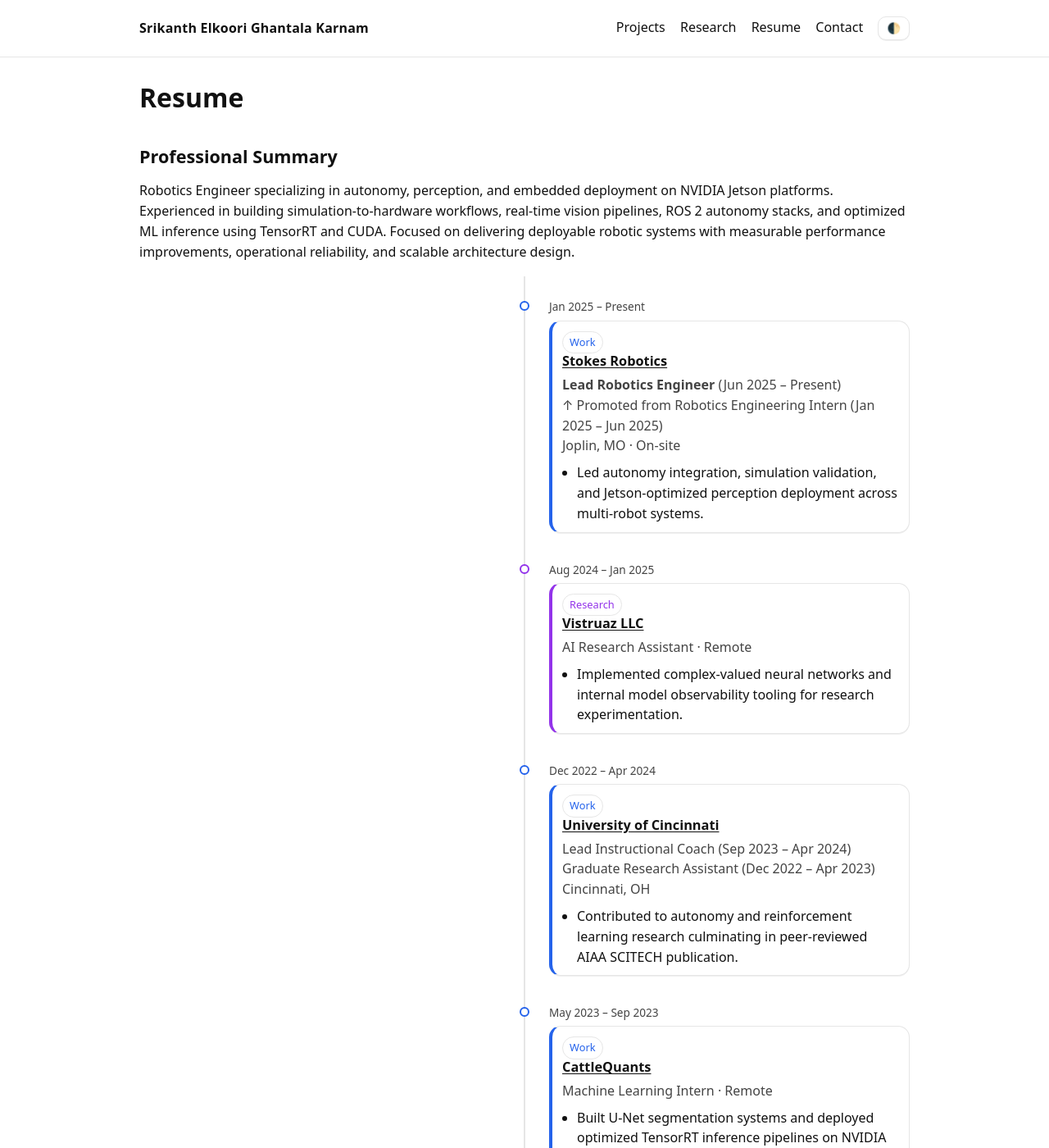
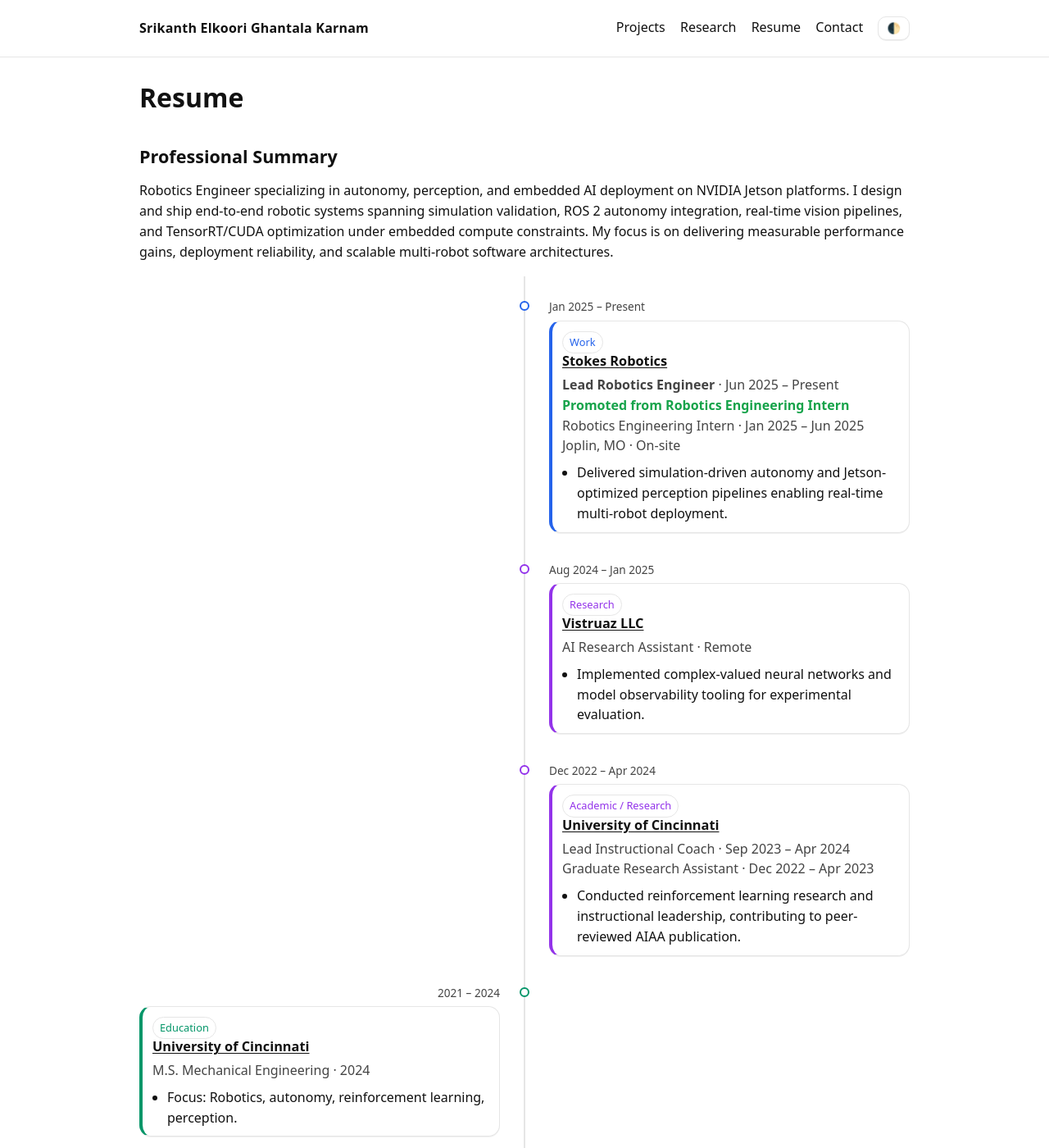
Before and after one commit to S-EGK/S-EGK.github.io, a Jekyll site: the page built from resume.md, in a window 1280 px wide and 1400 px high. Shown: the whole window at 82% size. Built offline with Jekyll 4.4.1, drawn with Linux system fonts in a browser that asks for light colours; some of the changed text lies outside the part shown.

Commit message:
Resume refinement: promotions, layout fix, skills restored, robots structured

```diff
--- a/resume.md
+++ b/resume.md
@@ -6,28 +6,36 @@ permalink: /resume/
 
 ## Professional Summary
 
-Robotics Engineer specializing in autonomy, perception, and embedded deployment on NVIDIA Jetson platforms.
-Experienced in building simulation-to-hardware workflows, real-time vision pipelines, ROS 2 autonomy stacks, and optimized ML inference using TensorRT and CUDA.
-Focused on delivering deployable robotic systems with measurable performance improvements, operational reliability, and scalable architecture design.
+Robotics Engineer specializing in autonomy, perception, and embedded AI deployment on NVIDIA Jetson platforms. I design and ship end-to-end robotic systems spanning simulation validation, ROS 2 autonomy integration, real-time vision pipelines, and TensorRT/CUDA optimization under embedded compute constraints. My focus is on delivering measurable performance gains, deployment reliability, and scalable multi-robot software architectures.
 
 <div class="timeline">
 
-  <!-- STOKES ROBOTICS -->
+  <!-- STOKES ROBOTICS (promotion clearly shown) -->
   <div class="tl-item">
     <div class="tl-left"></div>
     <div class="tl-mid"><div class="tl-dot work"></div></div>
     <div class="tl-right">
       <div class="tl-date">Jan 2025 – Present</div>
-      <div class="tl-card work">
+      <div class="tl-card work full">
         <span class="tl-tag work">Work</span>
-        <h3><a href="https://stokesrobotics.com" target="_blank">Stokes Robotics</a></h3>
+        <h3>
+          <a href="https://stokesrobotics.com" target="_blank">
+            Stokes Robotics
+          </a>
+        </h3>
+
         <p class="muted">
-          <strong>Lead Robotics Engineer</strong> (Jun 2025 – Present)<br>
-          ↑ Promoted from Robotics Engineering Intern (Jan 2025 – Jun 2025)<br>
+          <strong>Lead Robotics Engineer</strong> · Jun 2025 – Present
+          <br>
+          <span class="promotion">Promoted from Robotics Engineering Intern</span>
+          <br>
+          Robotics Engineering Intern · Jan 2025 – Jun 2025
+          <br>
           Joplin, MO · On-site
         </p>
+
         <ul>
-          <li>Led autonomy integration, simulation validation, and Jetson-optimized perception deployment across multi-robot systems.</li>
+          <li>Delivered simulation-driven autonomy and Jetson-optimized perception pipelines enabling real-time multi-robot deployment.</li>
         </ul>
       </div>
     </div>
@@ -39,36 +47,65 @@ Focused on delivering deployable robotic systems with measurable performance imp
     <div class="tl-mid"><div class="tl-dot research"></div></div>
     <div class="tl-right">
       <div class="tl-date">Aug 2024 – Jan 2025</div>
-      <div class="tl-card research">
+      <div class="tl-card research full">
         <span class="tl-tag research">Research</span>
-        <h3><a href="https://vistruaz.com" target="_blank">Vistruaz LLC</a></h3>
+        <h3>
+          <a href="https://vistruaz.com" target="_blank">
+            Vistruaz LLC
+          </a>
+        </h3>
         <p class="muted">AI Research Assistant · Remote</p>
         <ul>
-          <li>Implemented complex-valued neural networks and internal model observability tooling for research experimentation.</li>
+          <li>Implemented complex-valued neural networks and model observability tooling for experimental evaluation.</li>
         </ul>
       </div>
     </div>
   </div>
 
-  <!-- UNIVERSITY OF CINCINNATI ROLES (WORK SIDE) -->
+  <!-- UNIVERSITY OF CINCINNATI (WORK SIDE) -->
   <div class="tl-item">
     <div class="tl-left"></div>
-    <div class="tl-mid"><div class="tl-dot work"></div></div>
+    <div class="tl-mid"><div class="tl-dot research"></div></div>
     <div class="tl-right">
       <div class="tl-date">Dec 2022 – Apr 2024</div>
-      <div class="tl-card work">
-        <span class="tl-tag work">Work</span>
-        <h3><a href="https://www.uc.edu" target="_blank">University of Cincinnati</a></h3>
+      <div class="tl-card research full">
+        <span class="tl-tag research">Academic / Research</span>
+        <h3>
+          <a href="https://www.uc.edu" target="_blank">
+            University of Cincinnati
+          </a>
+        </h3>
         <p class="muted">
-          Lead Instructional Coach (Sep 2023 – Apr 2024)<br>
-          Graduate Research Assistant (Dec 2022 – Apr 2023)<br>
-          Cincinnati, OH
+          Lead Instructional Coach · Sep 2023 – Apr 2024
+          <br>
+          Graduate Research Assistant · Dec 2022 – Apr 2023
         </p>
         <ul>
-          <li>Contributed to autonomy and reinforcement learning research culminating in peer-reviewed AIAA SCITECH publication.</li>
+          <li>Conducted reinforcement learning research and instructional leadership, contributing to peer-reviewed AIAA publication.</li>
         </ul>
       </div>
     </div>
+  </div>
+
+  <!-- MS EDUCATION (LEFT SIDE) -->
+  <div class="tl-item">
+    <div class="tl-left">
+      <div class="tl-date">2021 – 2024</div>
+      <div class="tl-card education full">
+        <span class="tl-tag education">Education</span>
+        <h3>
+          <a href="https://www.uc.edu" target="_blank">
+            University of Cincinnati
+          </a>
+        </h3>
+        <p class="muted">M.S. Mechanical Engineering · 2024</p>
+        <ul>
+          <li>Focus: Robotics, autonomy, reinforcement learning, perception.</li>
+        </ul>
+      </div>
+    </div>
+    <div class="tl-mid"><div class="tl-dot education"></div></div>
+    <div class="tl-right"></div>
   </div>
 
   <!-- CATTLEQUANTS -->
@@ -77,67 +114,62 @@ Focused on delivering deployable robotic systems with measurable performance imp
     <div class="tl-mid"><div class="tl-dot work"></div></div>
     <div class="tl-right">
       <div class="tl-date">May 2023 – Sep 2023</div>
-      <div class="tl-card work">
+      <div class="tl-card work full">
         <span class="tl-tag work">Work</span>
-        <h3><a href="https://cattlequants.com" target="_blank">CattleQuants</a></h3>
+        <h3>
+          <a href="https://cattlequants.com" target="_blank">
+            CattleQuants
+          </a>
+        </h3>
         <p class="muted">Machine Learning Intern · Remote</p>
         <ul>
-          <li>Built U-Net segmentation systems and deployed optimized TensorRT inference pipelines on NVIDIA Jetson hardware.</li>
+          <li>Built and optimized U-Net segmentation pipelines and deployed TensorRT inference on embedded Jetson platforms.</li>
         </ul>
       </div>
     </div>
   </div>
 
-  <!-- ACCENTURE -->
+  <!-- ACCENTURE (promotion shown) -->
   <div class="tl-item">
     <div class="tl-left"></div>
     <div class="tl-mid"><div class="tl-dot work"></div></div>
     <div class="tl-right">
       <div class="tl-date">Aug 2018 – Dec 2020</div>
-      <div class="tl-card work">
+      <div class="tl-card work full">
         <span class="tl-tag work">Work</span>
-        <h3><a href="https://www.accenture.com" target="_blank">Accenture</a></h3>
+        <h3>
+          <a href="https://www.accenture.com" target="_blank">
+            Accenture
+          </a>
+        </h3>
+
         <p class="muted">
-          Software Engineer (Jun 2020 – Dec 2020)<br>
-          ↑ Promoted from Associate Software Engineer (Aug 2018 – Jun 2020)<br>
+          <strong>Software Engineer</strong> · Jun 2020 – Dec 2020
+          <br>
+          <span class="promotion">Promoted from Associate Software Engineer</span>
+          <br>
+          Associate Software Engineer · Aug 2018 – Jun 2020
+          <br>
           Hyderabad, India
         </p>
+
         <ul>
-          <li>Engineered C++ middleware systems and improved production stability through structured debugging and validation.</li>
+          <li>Developed C++ middleware systems and improved production reliability through structured testing and failure analysis.</li>
         </ul>
       </div>
     </div>
   </div>
 
-  <!-- EDUCATION BLOCKS (LEFT SIDE ONLY) -->
-
-  <!-- MS -->
-  <div class="tl-item">
-    <div class="tl-left">
-      <div class="tl-date">2021 – 2024</div>
-      <div class="tl-card education">
-        <span class="tl-tag education">Education</span>
-        <h3><a href="https://www.uc.edu" target="_blank">University of Cincinnati</a></h3>
-        <p class="muted">M.S. Mechanical Engineering · 2024</p>
-        <ul>
-          <li>Focused on robotics, autonomy, and reinforcement learning.</li>
-        </ul>
-      </div>
-    </div>
-    <div class="tl-mid"><div class="tl-dot education"></div></div>
-    <div class="tl-right"></div>
-  </div>
-
-  <!-- BE -->
+  <!-- B.E. -->
   <div class="tl-item">
     <div class="tl-left">
       <div class="tl-date">2014 – 2018</div>
-      <div class="tl-card education">
+      <div class="tl-card education full">
         <span class="tl-tag education">Education</span>
         <h3>Osmania University</h3>
         <p class="muted">B.E. Mechanical Engineering</p>
         <ul>
-          <li>Foundations in mechanics, control systems, and system modeling.</li>
+          <li>Training in mechanics, control systems, and system modeling.</li>
         </ul>
       </div>
     </div>
@@ -149,23 +181,28 @@ Focused on delivering deployable robotic systems with measurable performance imp
 
 ## Skills
 
-**Robotics & Middleware:** ROS / ROS2, Nav2, MoveIt
+**Robotics & Middleware:** ROS / ROS2, Nav2, MoveIt, CycloneDDS
 **Simulation:** Isaac Sim, MuJoCo, Gazebo
-**Embedded & Compute:** NVIDIA Jetson (Orin family), CUDA, TensorRT
-**Programming:** Python, C++ (C++17), MATLAB
+**Embedded & Compute:** NVIDIA Jetson, CUDA, TensorRT
+**Programming:** C++ (C++17), Python, MATLAB
 **Tools:** Git, Docker, Linux
 
 ## Robots & Sensors
 
-**Robotic Platforms:**
-Unitree Go2 · B2 · G1 · Trossen WidowX AI Arm · Inspire & BrainCo robotic hands
+**Quadrupeds:** Unitree Go2, Unitree B2
+**Humanoid:** Unitree G1
+**Robotic Arms:** Trossen WidowX AI Arm
+**Robotic Hands:** Inspire Hand, BrainCo Hand
 
-**Sensors:**
-Intel RealSense · Livox Mid-360 · Robosense Helios · FLIR thermal · CrySound acoustic imager · RGB cameras · IMU · LiDAR
+**LiDAR:** Livox Mid-360, Robosense Helios
+**Depth Cameras:** Intel RealSense series
+**Thermal:** FLIR thermal cameras
+**Acoustic:** CrySound acoustic imager
 
 ## Publication
 
-**Karnam, S. & Sharma, R. (2023).**
-*Q-Learning Based Search of a Ground Target in a Grid with Partial Information.*
+Karnam, S., & Sharma, R. (2023).
+<a href="https://arc.aiaa.org/doi/10.2514/6.2023-2654" target="_blank">
+Q-Learning Based Search of a Ground Target in a Grid with Partial Information
+</a>.
 AIAA SCITECH 2023, Washington DC.
-🔗 https://arc.aiaa.org/doi/10.2514/6.2023-2654
```
